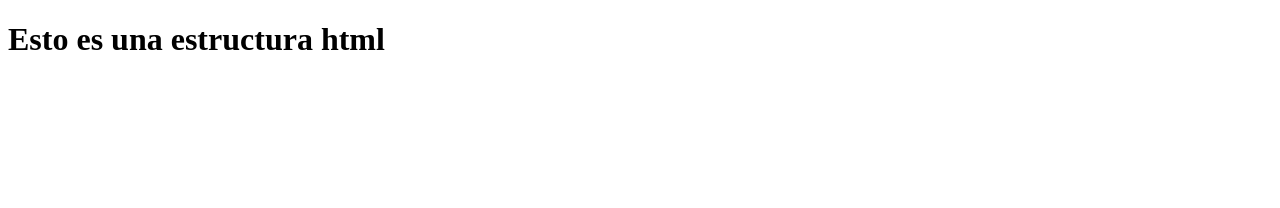
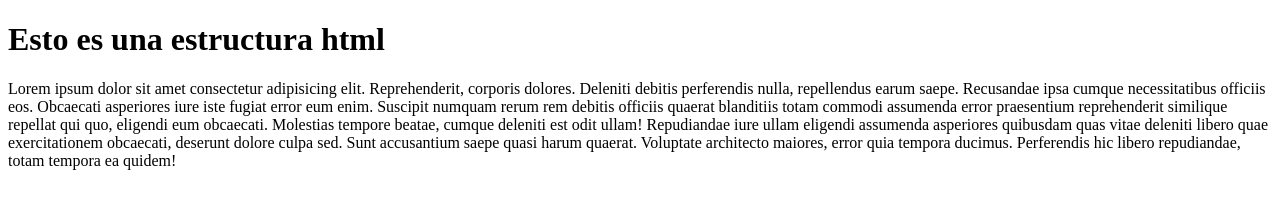
Before and after one commit to JhonattanRom/eliminar-por-favor, a plain HTML site: page prueba.html in a window 1280 px wide. Drawn offline with Linux system fonts and the light colour scheme.

Commit message:
agregando el lorem

```diff
--- a/prueba.html
+++ b/prueba.html
@@ -8,5 +8,6 @@
 </head>
 <body>
   <h1>Esto es una estructura html</h1>
+  <p>Lorem ipsum dolor sit amet consectetur adipisicing elit. Reprehenderit, corporis dolores. Deleniti debitis perferendis nulla, repellendus earum saepe. Recusandae ipsa cumque necessitatibus officiis eos. Obcaecati asperiores iure iste fugiat error eum enim. Suscipit numquam rerum rem debitis officiis quaerat blanditiis totam commodi assumenda error praesentium reprehenderit similique repellat qui quo, eligendi eum obcaecati. Molestias tempore beatae, cumque deleniti est odit ullam! Repudiandae iure ullam eligendi assumenda asperiores quibusdam quas vitae deleniti libero quae exercitationem obcaecati, deserunt dolore culpa sed. Sunt accusantium saepe quasi harum quaerat. Voluptate architecto maiores, error quia tempora ducimus. Perferendis hic libero repudiandae, totam tempora ea quidem!</p>
 </body>
 </html>
```
